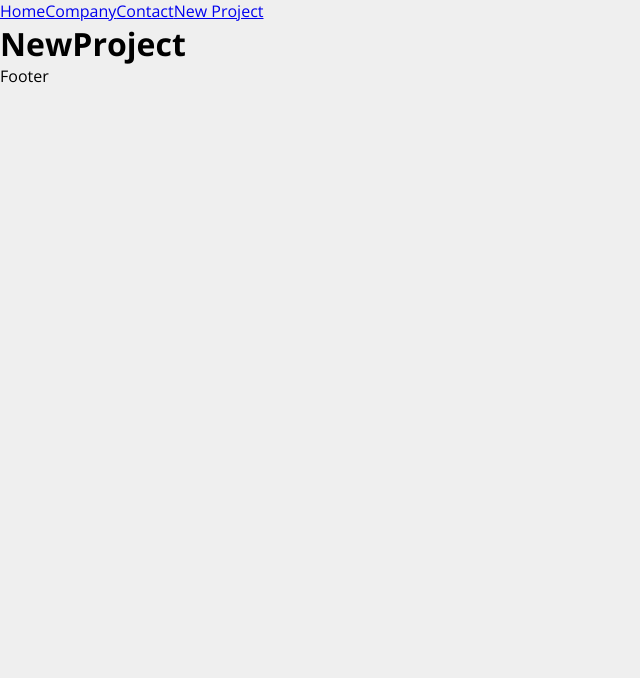
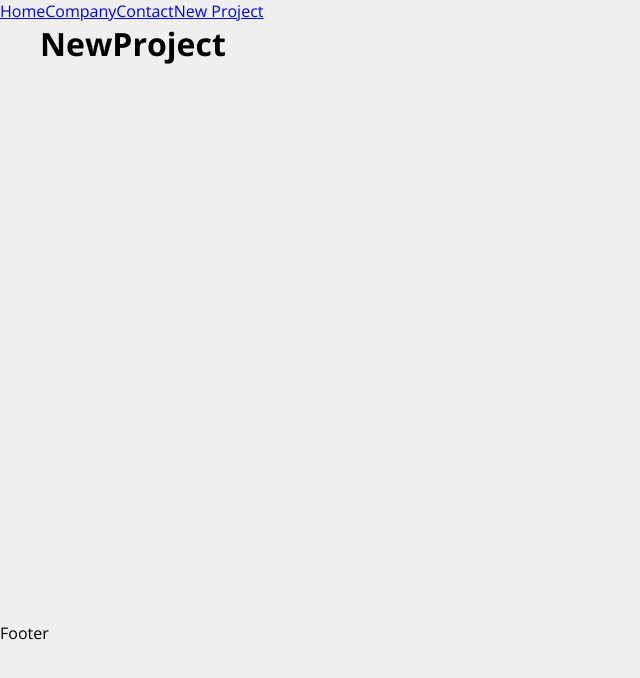
Before and after one commit to Alexsandrozdr/costs, a React (Create React App) app: page /newproject in a window 1280 px wide. Shown: the top 678 px of the page, without its empty margins (0-640 px from the left). Built offline with nearby package versions, Linux system fonts and the light colour scheme.

Commit message:
container creation

```diff
--- a/src/App.js
+++ b/src/App.js
@@ -3,6 +3,7 @@ import Home from "./components/pages/Home";
 import Company from "./components/pages/Company";
 import Contact from "./components/pages/Contact";
 import NewProject from "./components/pages/NewProject";
+import Container from "./components/layout/Container";
 
 function App() {
   return (
@@ -13,12 +14,14 @@ function App() {
         <Link to="/contact">Contact</Link>
         <Link to="/newproject">New Project</Link>
       </div>
+      <Container customClass="min-height">
         <Routes>
           <Route exact path="/" element={<Home />} />
           <Route exact path="/company" element={<Company />} />
           <Route exact path="/contact" element={<Contact />} />
           <Route exact path="/newproject" element={<NewProject />} />
         </Routes>
+      </Container>
       <p>Footer</p>
     </Router>
   );
--- /dev/null
+++ b/src/components/layout/Container.js
@@ -0,0 +1,14 @@
+import styles from "./Container.module.css";
+
+function Container(props) {
+  return (
+    <div
+      className={`
+         ${styles.container}
+         ${styles[props.customClass]}`}
+    >
+      {props.children}
+    </div>
+  );
+}
+export default Container;
--- /dev/null
+++ b/src/components/layout/Container.module.css
@@ -0,0 +1,19 @@
+.container {
+  width: 1200px;
+  display: flex;
+  justify-content: space-between;
+  margin: 0 auto;
+  flex-wrap: wrap;
+}
+.min-height {
+  min-height: 75%;
+}
+
+.start {
+  justify-content: flex-start;
+}
+
+.column {
+  flex-direction: column;
+  justify-content: flex-start;
+}
```
Lines whose indentation alone changed are shown as unchanged.
